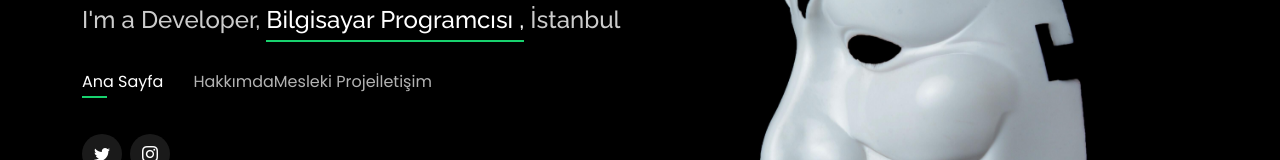
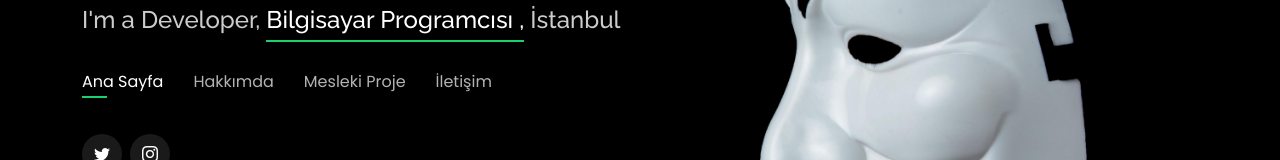
Before and after one commit to arslansly/AktifWebSitem, a plain HTML site: page index.html in a window 1280 px wide. Shown: the part 344-504 px from the top of the page. Drawn offline with nearby package versions, Linux system fonts and the light colour scheme.

Commit message:
yeni sayfa

```diff
--- a/index.html
+++ b/index.html
@@ -69,8 +69,8 @@
         <ul>
           <li><a class="nav-link active" href="#header">Ana Sayfa</a></li>
           <li><a class="nav-link" href="#about">Hakkımda</a></li>
-          <a href="..." target="_blank">Mesleki Proje</a>
-        <!--  <li><a class="nav-link" href="#resume"></a></li> -->
+
+          <li><a class="nav-link" href="#resume">Mesleki Proje</a></li>
          <!-- <li><a class="nav-link" href="#services">Services</a></li> -->
          <!-- <li><a class="nav-link" href="#portfolio">Portfolio</a></li> -->
           <li><a class="nav-link" href="#contact">İletişim</a></li>
```
